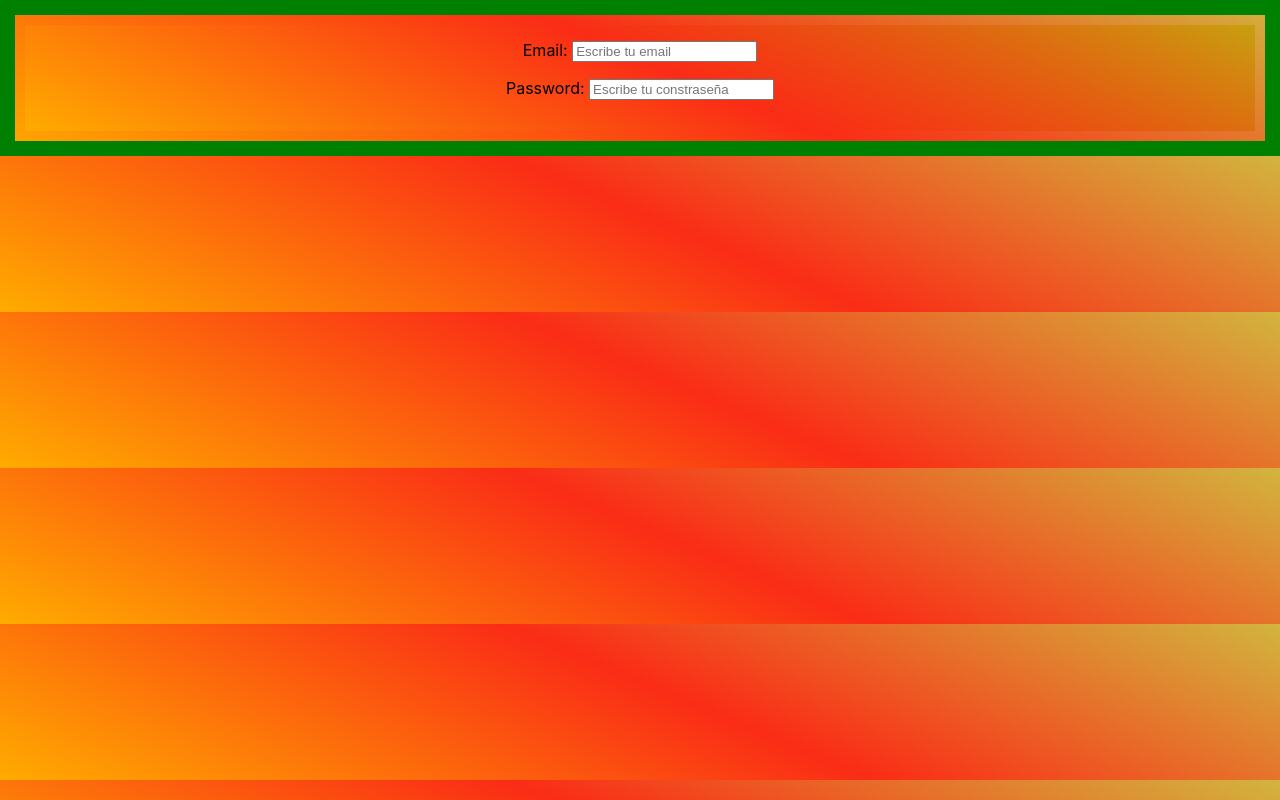
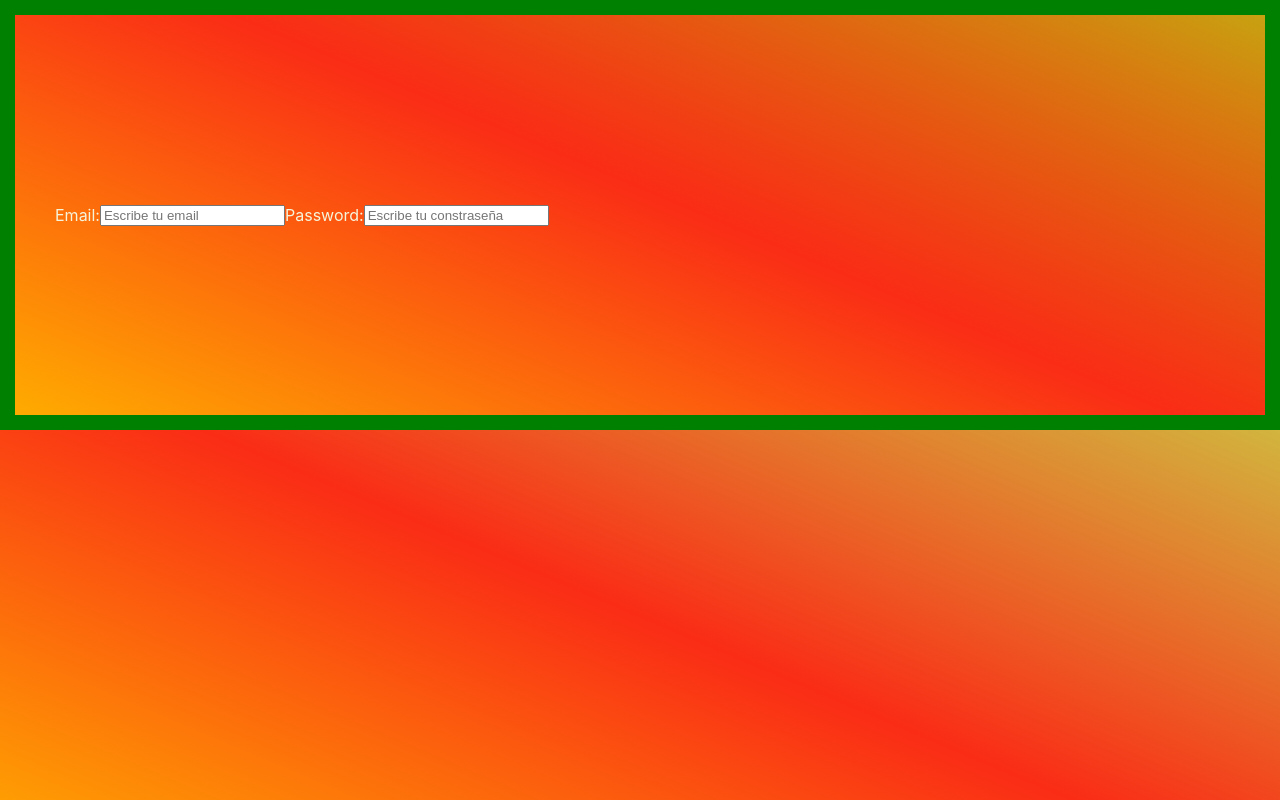
Before and after one commit to MarianoMenseguez/PI-Food-main, a React (Create React App) app: page / in a window 1280 px wide. Built offline with nearby package versions, Linux system fonts and the light colour scheme.

Commit message:
Css add.

```diff
--- a/src/components/Card.css
+++ b/src/components/Card.css
@@ -1,10 +1,11 @@
 .card {
-    border: 8px solid blue;
-    width: 22%;
+    border: 8px solid green;
+    width: 25%;
     font-size: 8px;
     padding: 8px;
     margin: 10px;
-    border-radius: 4px;
+    border-radius: 18px;
+    color: green;
 }
 img {
     width: 50%;
@@ -12,3 +13,7 @@ img {
     text-decoration: none;
     border-radius: 4px;
 }
+link{
+    color: green;
+    font-size: 8px;
+}
--- a/src/components/Cards.css
+++ b/src/components/Cards.css
@@ -1,9 +1,11 @@
 .cards_container {
 display: flex;
-padding: 15px;
+flex-wrap: wrap;
+padding: 24px;
 border: 15px solid green;
+justify-content: space-around;
 background: rgb(255,171,0);
 background: linear-gradient(23deg, rgba(255,171,0,1) 0%, rgba(250,44,22,1) 53%, rgba(196,158,3,0.7651435574229692) 100%);
 color: black;
-width: 100%;
+
 }
--- a/src/components/Login.css
+++ b/src/components/Login.css
@@ -1,7 +1,30 @@
 .login {
-    background: rgb(255,171,0);
-background: linear-gradient(23deg, rgba(255,171,0,1) 0%, rgba(250,44,22,1) 53%, rgba(196,158,3,0.7651435574229692) 100%);
-align-items: center;
-padding: 15px;
-margin: 10px;
+  background: rgb(255, 171, 0);
+  background: linear-gradient(
+    23deg,
+    rgba(255, 171, 0, 1) 0%,
+    rgba(250, 44, 22, 1) 53%,
+    rgba(196, 158, 3, 0.7651435574229692) 100%
+  );
+  align-items: center;
+  padding: 20px;
+  display: flex;
 }
+
+.form{
+    align-items: center;
+    padding: 20px;
+    border-radius: 4px;
+    height: 40vh;
+    width: 30%;
+    display: flex;
+}
+label{
+
+    color:beige
+}
+button{
+    background-color: green;
+    cursor: pointer;
+    border: none;
+}
--- a/src/components/Login.jsx
+++ b/src/components/Login.jsx
@@ -61,7 +61,7 @@ export default function Login({login}) {
 
   return (
     <div className="login">
-      <form onSubmit={handleSubmit}>
+      <form onSubmit={handleSubmit} className="form">
         <label>Email: </label>
         <input
           name="email"
```
